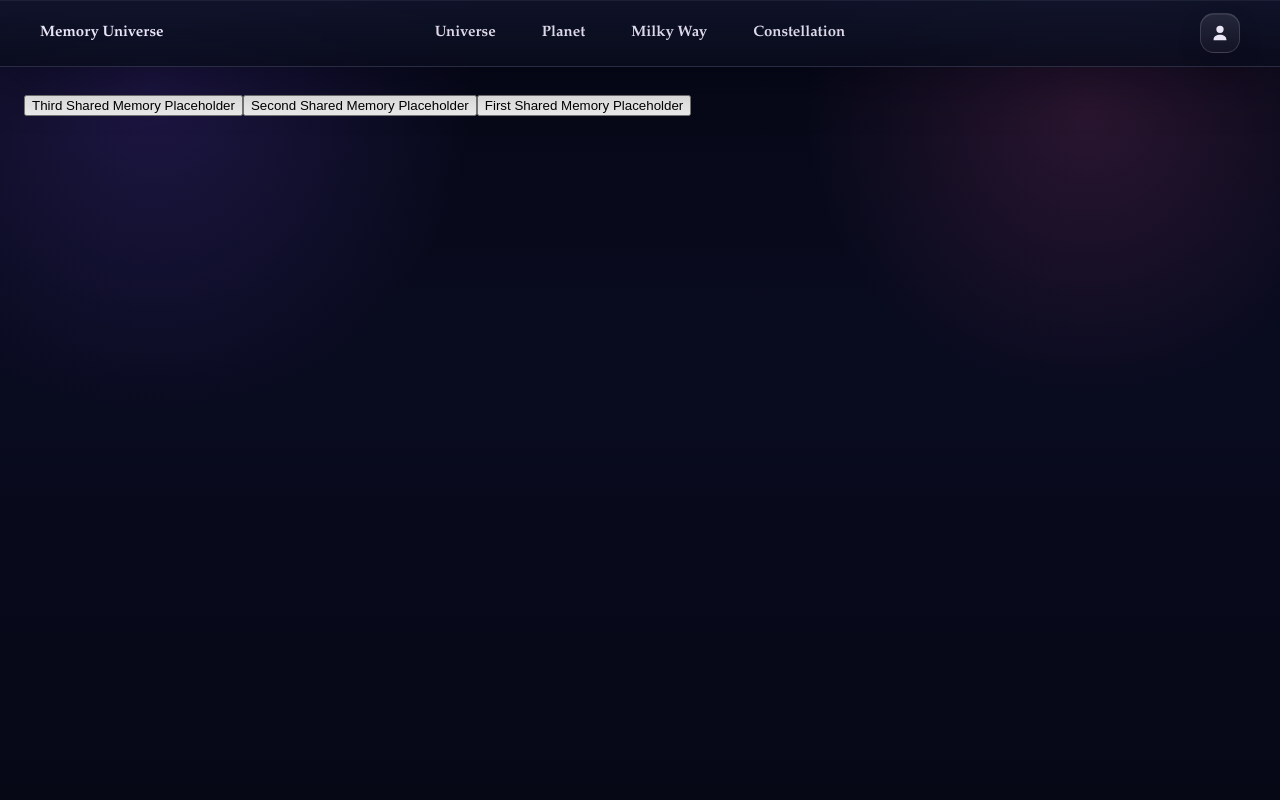
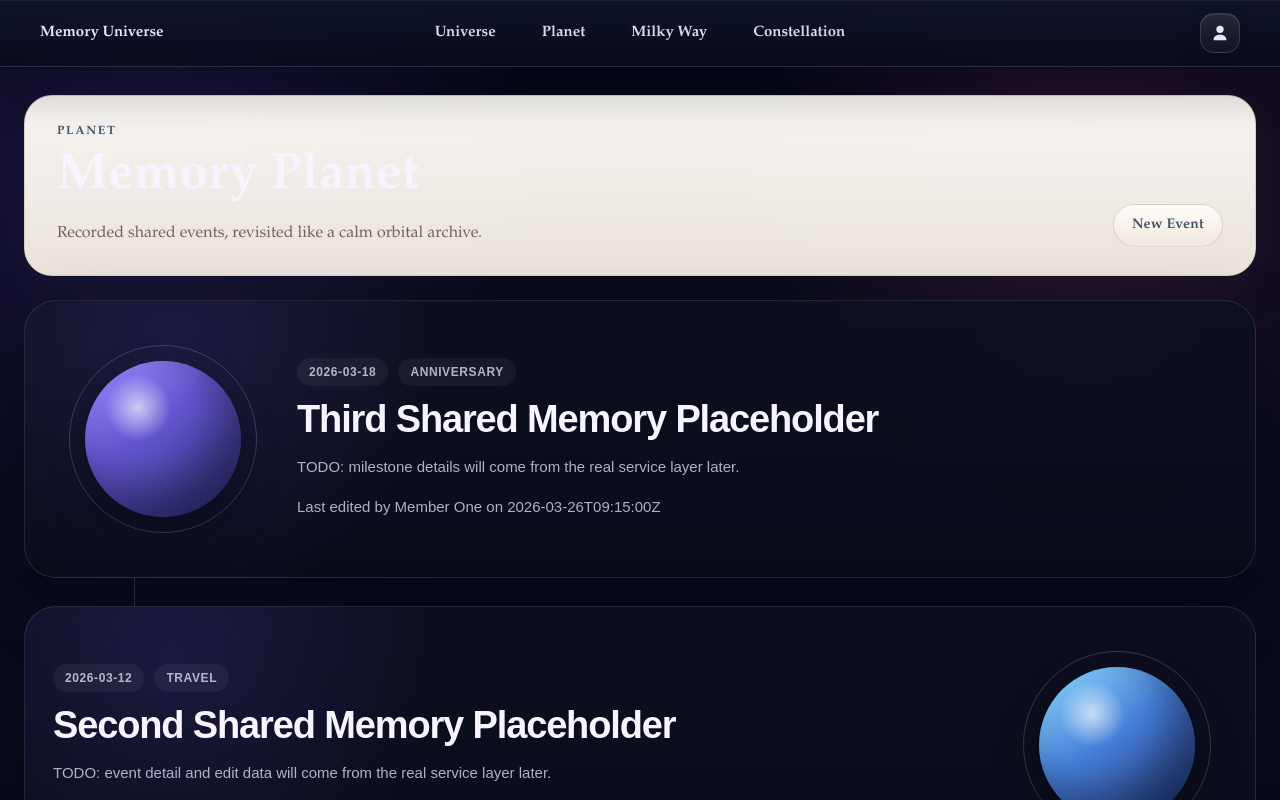
Before and after one commit to Ez-boi123/Memory-Universe, a Next.js app: page /planet in a window 1280 px wide. Shown: the top 800 px of the page. Built offline with nearby package versions, Linux system fonts and the light colour scheme.

Commit message:
feat: build planet orbital archive

```diff
--- /dev/null
+++ b/src/components/planet/PlanetArchive.tsx
@@ -0,0 +1,20 @@
+import React from 'react';
+
+import type { PlanetEventCardViewModel } from '@/types/planet';
+
+import { PlanetEventCard } from './PlanetEventCard';
+
+interface PlanetArchiveProps {
+  events: PlanetEventCardViewModel[];
+  onOpen: (eventId: string) => void;
+}
+
+export function PlanetArchive({ events, onOpen }: PlanetArchiveProps) {
+  return (
+    <section className="planet-archive" aria-label="Planet archive">
+      {events.map((event) => (
+        <PlanetEventCard key={event.id} event={event} onOpen={onOpen} />
+      ))}
+    </section>
+  );
+}
--- /dev/null
+++ b/src/components/planet/PlanetEventCard.tsx
@@ -0,0 +1,37 @@
+import React from 'react';
+
+import type { PlanetEventCardViewModel } from '@/types/planet';
+
+interface PlanetEventCardProps {
+  event: PlanetEventCardViewModel;
+  onOpen: (eventId: string) => void;
+}
+
+export function PlanetEventCard({ event, onOpen }: PlanetEventCardProps) {
+  return (
+    <button
+      className={`planet-event-card planet-event-card--${event.planetVariant}`}
+      data-layout-side={event.layoutSide}
+      data-testid={`planet-event-${event.id}`}
+      onClick={() => onOpen(event.id)}
+      type="button"
+    >
+      <div className="planet-event-card-visual-wrap" aria-hidden="true">
+        <div className="planet-event-card-orbit" />
+        <div className="planet-event-card-visual" />
+      </div>
+      <div className="planet-event-card-copy">
+        <div className="planet-event-card-meta">
+          <p>{event.memoryDateLabel}</p>
+          <p>{event.eventTypeLabel}</p>
+        </div>
+        <h2>{event.title}</h2>
+        <p className="planet-event-card-preview">{event.bodyPreview}</p>
+        <p className="planet-event-card-editor">
+          Last edited by {event.lastEditedBy}
+          {event.lastEditedAtLabel ? ` on ${event.lastEditedAtLabel}` : ''}
+        </p>
+      </div>
+    </button>
+  );
+}
--- a/src/components/planet/PlanetPage.tsx
+++ b/src/components/planet/PlanetPage.tsx
@@ -3,7 +3,10 @@
 import React, { useEffect, useState } from 'react';
 import { usePathname, useRouter } from 'next/navigation';
 
+import { ModulePageHeader } from '@/components/universe/ModulePageHeader';
 import type { PlanetPageViewModel } from '@/types/planet';
+
+import { PlanetArchive } from './PlanetArchive';
 
 interface PlanetPageProps {
   model: PlanetPageViewModel;
@@ -62,12 +65,14 @@ export function PlanetPage({ model, initialEventId = null }: PlanetPageProps) {
   const selectedEvent = selectedEventId ? model.eventDetails[selectedEventId] : null;
 
   return (
-    <div>
-      {model.events.map((event) => (
-        <button key={event.id} onClick={() => handleOpen(event.id)} type="button">
-          {event.title}
-        </button>
-      ))}
+    <div className="planet-page">
+      <ModulePageHeader
+        actionLabel={model.header.actionLabel}
+        description={model.header.description}
+        eyebrow={model.header.eyebrow}
+        title={model.header.title}
+      />
+      <PlanetArchive events={model.events} onOpen={handleOpen} />
 
       {selectedEvent ? (
         <div style={modalBackdropStyle}>
--- a/src/styles/globals.css
+++ b/src/styles/globals.css
@@ -520,6 +520,169 @@ main {
   cursor: default;
 }
 
+.planet-page {
+  display: grid;
+  gap: 24px;
+}
+
+.planet-archive {
+  position: relative;
+  display: grid;
+  gap: 28px;
+}
+
+.planet-archive::before {
+  content: '';
+  position: absolute;
+  top: 28px;
+  bottom: 28px;
+  left: 110px;
+  width: 1px;
+  background: linear-gradient(
+    180deg,
+    rgba(233, 226, 246, 0),
+    rgba(233, 226, 246, 0.18) 10%,
+    rgba(233, 226, 246, 0.18) 90%,
+    rgba(233, 226, 246, 0)
+  );
+  pointer-events: none;
+}
+
+.planet-event-card {
+  position: relative;
+  z-index: 1;
+  display: grid;
+  grid-template-columns: 220px minmax(0, 1fr);
+  align-items: center;
+  gap: 24px;
+  width: 100%;
+  padding: 28px;
+  border: 1px solid rgba(233, 226, 246, 0.12);
+  border-radius: 32px;
+  background:
+    radial-gradient(circle at 12% 18%, rgba(116, 96, 255, 0.14), transparent 24%),
+    linear-gradient(180deg, rgba(14, 16, 33, 0.92), rgba(10, 12, 25, 0.88));
+  box-shadow: 0 24px 72px rgba(0, 0, 0, 0.24);
+  color: #f7f3ff;
+  cursor: pointer;
+  text-align: left;
+  transition:
+    transform 180ms ease,
+    border-color 180ms ease,
+    box-shadow 180ms ease;
+}
+
+.planet-event-card:hover,
+.planet-event-card:focus-visible {
+  border-color: rgba(233, 226, 246, 0.22);
+  box-shadow: 0 28px 80px rgba(0, 0, 0, 0.28);
+  transform: translateY(-2px);
+}
+
+.planet-event-card:focus-visible {
+  outline: 2px solid rgba(245, 238, 255, 0.72);
+  outline-offset: 3px;
+}
+
+.planet-event-card[data-layout-side='right'] {
+  grid-template-columns: minmax(0, 1fr) 220px;
+}
+
+.planet-event-card[data-layout-side='right'] .planet-event-card-visual-wrap {
+  order: 2;
+}
+
+.planet-event-card[data-layout-side='right'] .planet-event-card-copy {
+  order: 1;
+}
+
+.planet-event-card-visual-wrap {
+  position: relative;
+  display: grid;
+  place-items: center;
+  width: 220px;
+  height: 220px;
+  margin: 0 auto;
+}
+
+.planet-event-card-orbit {
+  position: absolute;
+  inset: 16px;
+  border: 1px solid rgba(233, 226, 246, 0.2);
+  border-radius: 999px;
+}
+
+.planet-event-card-visual {
+  position: relative;
+  width: 156px;
+  height: 156px;
+  border-radius: 999px;
+  box-shadow:
+    inset -22px -26px 40px rgba(5, 6, 18, 0.38),
+    0 20px 44px rgba(0, 0, 0, 0.28);
+}
+
+.planet-event-card-visual::before {
+  content: '';
+  position: absolute;
+  inset: 0;
+  border-radius: inherit;
+  background: radial-gradient(circle at 34% 30%, rgba(255, 255, 255, 0.66), transparent 22%);
+}
+
+.planet-event-card--violet .planet-event-card-visual {
+  background: linear-gradient(145deg, #9c8cff 0%, #6557d3 42%, #2d2f72 100%);
+}
+
+.planet-event-card--blue .planet-event-card-visual {
+  background: linear-gradient(145deg, #8fdcff 0%, #467fda 46%, #21316e 100%);
+}
+
+.planet-event-card--rose .planet-event-card-visual {
+  background: linear-gradient(145deg, #ffbbd4 0%, #de6f9d 42%, #6a2d58 100%);
+}
+
+.planet-event-card-copy {
+  display: grid;
+  gap: 14px;
+}
+
+.planet-event-card-meta {
+  display: flex;
+  flex-wrap: wrap;
+  gap: 10px;
+}
+
+.planet-event-card-meta p,
+.planet-event-card-preview,
+.planet-event-card-editor {
+  margin: 0;
+  color: rgba(233, 226, 246, 0.76);
+}
+
+.planet-event-card-meta p {
+  padding: 7px 12px;
+  border-radius: 999px;
+  background: rgba(255, 255, 255, 0.05);
+  font-size: 12px;
+  font-weight: 700;
+  letter-spacing: 0.05em;
+  text-transform: uppercase;
+}
+
+.planet-event-card-copy h2 {
+  margin: 0;
+  font-size: clamp(26px, 3vw, 38px);
+  line-height: 1.05;
+  letter-spacing: -0.03em;
+}
+
+.planet-event-card-preview,
+.planet-event-card-editor {
+  font-size: 15px;
+  line-height: 1.75;
+}
+
 .placeholder-page-card {
   padding: 28px 32px;
   border: 1px solid var(--border);
@@ -557,8 +720,46 @@ main {
     justify-self: start;
   }
 
+  .planet-archive::before {
+    left: 50%;
+  }
+
+  .planet-event-card,
+  .planet-event-card[data-layout-side='right'] {
+    grid-template-columns: 1fr;
+  }
+
+  .planet-event-card[data-layout-side='right'] .planet-event-card-visual-wrap,
+  .planet-event-card[data-layout-side='right'] .planet-event-card-copy {
+    order: initial;
+  }
+
   .placeholder-page-card {
     padding: 24px;
+  }
+}
+
+@media (max-width: 640px) {
+  .planet-archive::before {
+    display: none;
+  }
+
+  .planet-event-card {
+    padding: 22px;
+  }
+
+  .planet-event-card-visual-wrap {
+    width: 180px;
+    height: 180px;
+  }
+
+  .planet-event-card-orbit {
+    inset: 12px;
+  }
+
+  .planet-event-card-visual {
+    width: 128px;
+    height: 128px;
   }
 }
 
```
Also changed, not shown: 1 other file (tests, documents, lock files or other folders).
